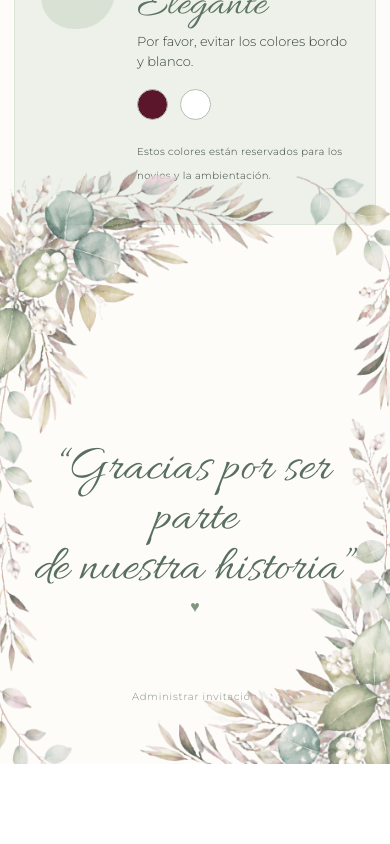
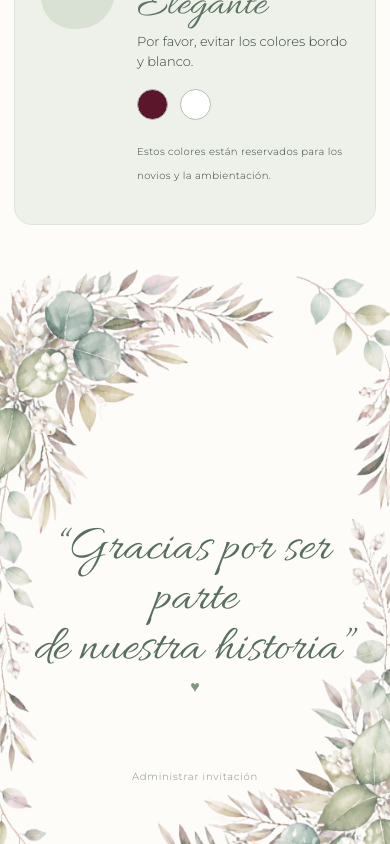
Before and after one commit to artezer-arg/BodaChatgpt, a React (Vite) app: page / in a window 390 px wide. Shown: the part 3434-4278 px from the top of the page. Before the commit the page ends 4198 px from the top, so only its background shows below. Built offline with nearby package versions, Linux system fonts and the light colour scheme; no server answers; the database is empty.

Commit message:
fix: separate dress code card from botanical bottom leaves and adjust footer text padding

```diff
--- a/src/index.css
+++ b/src/index.css
@@ -98,7 +98,7 @@
 
 .botanical-bottom {
   opacity: .62;
-  top: -40px;
+  top: 60px;
   transform: translate(-50%) rotate(180deg);
 }
 
@@ -392,8 +392,8 @@ blockquote {
   flex-direction: column;
   justify-content: flex-start;
   align-items: center;
-  min-height: 480px;
-  padding-top: 220px;
+  min-height: 580px;
+  padding-top: 320px;
   padding-bottom: 60px;
   display: flex;
 }
@@ -592,7 +592,11 @@ blockquote {
     width: 150vw;
   }
   .botanical-bottom {
-    top: -60px;
+    top: 40px;
+  }
+  .closing {
+    padding-top: 300px !important;
+    min-height: 550px !important;
   }
   .hero {
     min-height: 690px;
```
